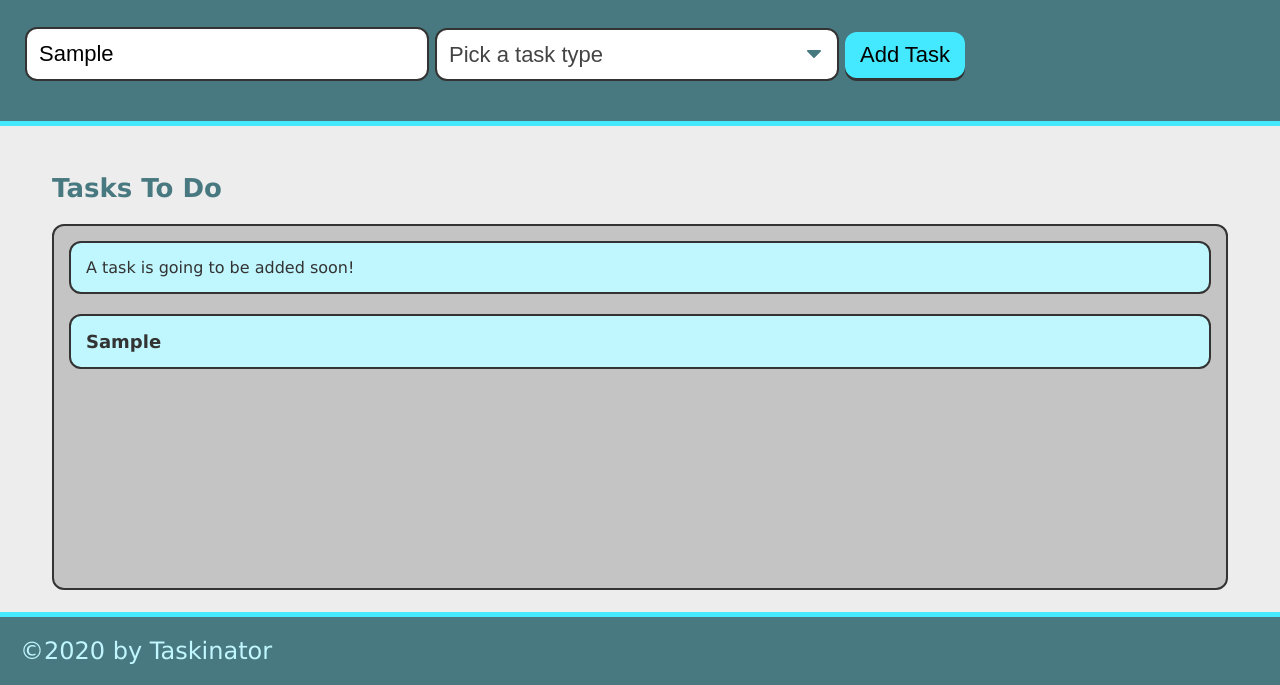
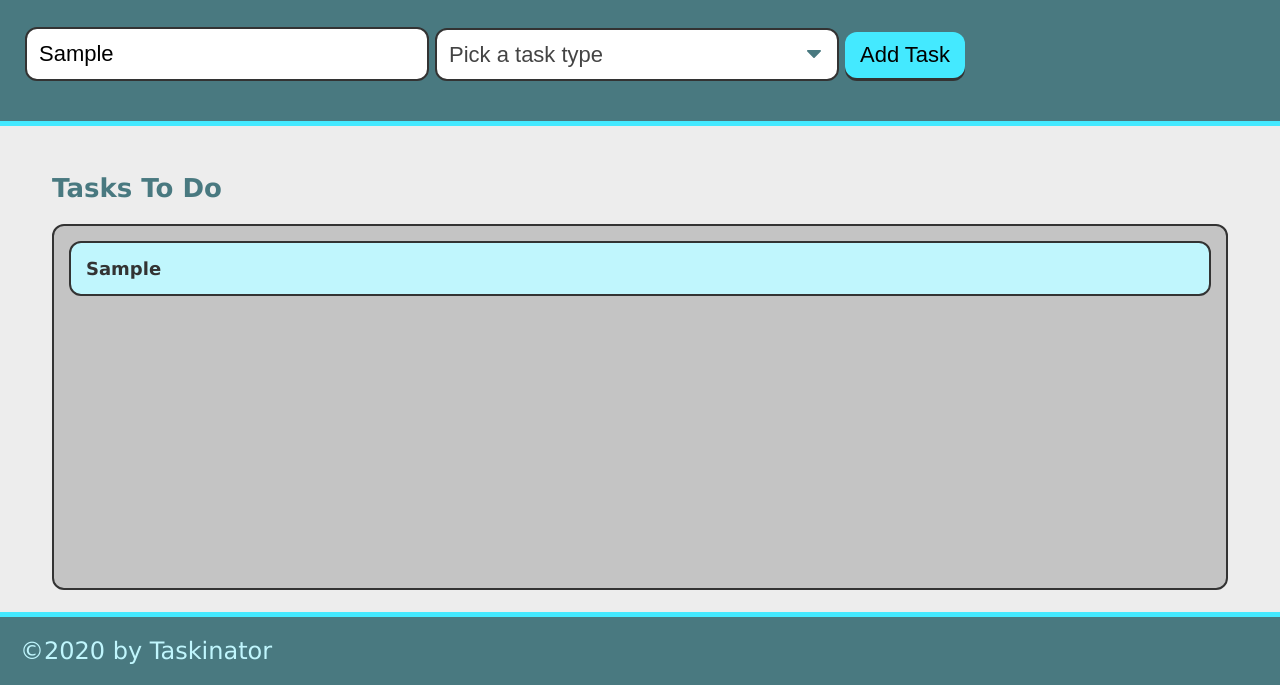
Before and after one commit to dorvilsteven/taskinator, a plain HTML site: page index.html in a window 1280 px wide. Both pictures are taken after typing "Sample" into the empty fields and a click on the button "Add Task". Shown: the part 115-800 px from the top of the page. Drawn offline with Linux system fonts and the light colour scheme.

Commit message:
refactored the form handler code, seperated the function into two

```diff
--- a/assets/js/script.js
+++ b/assets/js/script.js
@@ -1,11 +1,29 @@
 var formEl = document.querySelector('#task-form');
 var tasksToDoEl = document.querySelector("#task-to-do");
 
-var createTaskHandler = function(event) {
+var taskFormHandler = function(event) {
   event.preventDefault();
-  var taskNameInput = document.querySelector("input[name='task-name']").value;
-  var taskTypeInput = document.querySelector("select[name='task-type']").value;
+  // var taskNameInput = document.querySelector("input[name='task-name']").value;
+  // var taskTypeInput = document.querySelector("select[name='task-type']").value;
 
+  // package up data as an object
+  // var taskDataObj = {
+  //   name: taskNameInput,
+  //   type: taskTypeInput
+  // };
+
+  // package up data as an object
+  var taskDataObj = {
+    name: document.querySelector("input[name='task-name']").value,
+    type: document.querySelector("select[name='task-type']").value
+  };
+
+  // send it as an argument to createTaskEl
+  createTaskEl(taskDataObj);
+
+}
+
+var createTaskEl = function(taskDataObj) {
   // create list item
   var listItemEl = document.createElement("li");
   listItemEl.className = "task-item";
@@ -13,14 +31,13 @@ var createTaskHandler = function(event) {
   // create container to hold list item and task info
   var taskInfoEl = document.createElement("div");
   taskInfoEl.className = "task-info";
-
   // add html content to container
-  taskInfoEl.innerHTML = `<h3 class='task-name'>${taskNameInput}</h3>
-                          <span class='task-type'>${taskTypeInput}</span>`;
+  taskInfoEl.innerHTML = `<h3 class='task-name'>${taskDataObj.name}</h3>
+                          <span class='task-type'>${taskDataObj.type}</span>`;
   // append container to the li
   listItemEl.appendChild(taskInfoEl);
   // append entire li to the task list(ul)
   tasksToDoEl.appendChild(listItemEl);
 }
 
-formEl.addEventListener("submit", createTaskHandler);
+formEl.addEventListener("submit", taskFormHandler);
--- a/index.html
+++ b/index.html
@@ -35,7 +35,6 @@
         <section class="task-list-wrapper">
             <h2 class="list-title">Tasks To Do</h2>
             <ul id="task-to-do" class="task-list">
-                <li class="task-item">A task is going to be added soon!</li>
             </ul>
         </section>
     </main>
```
